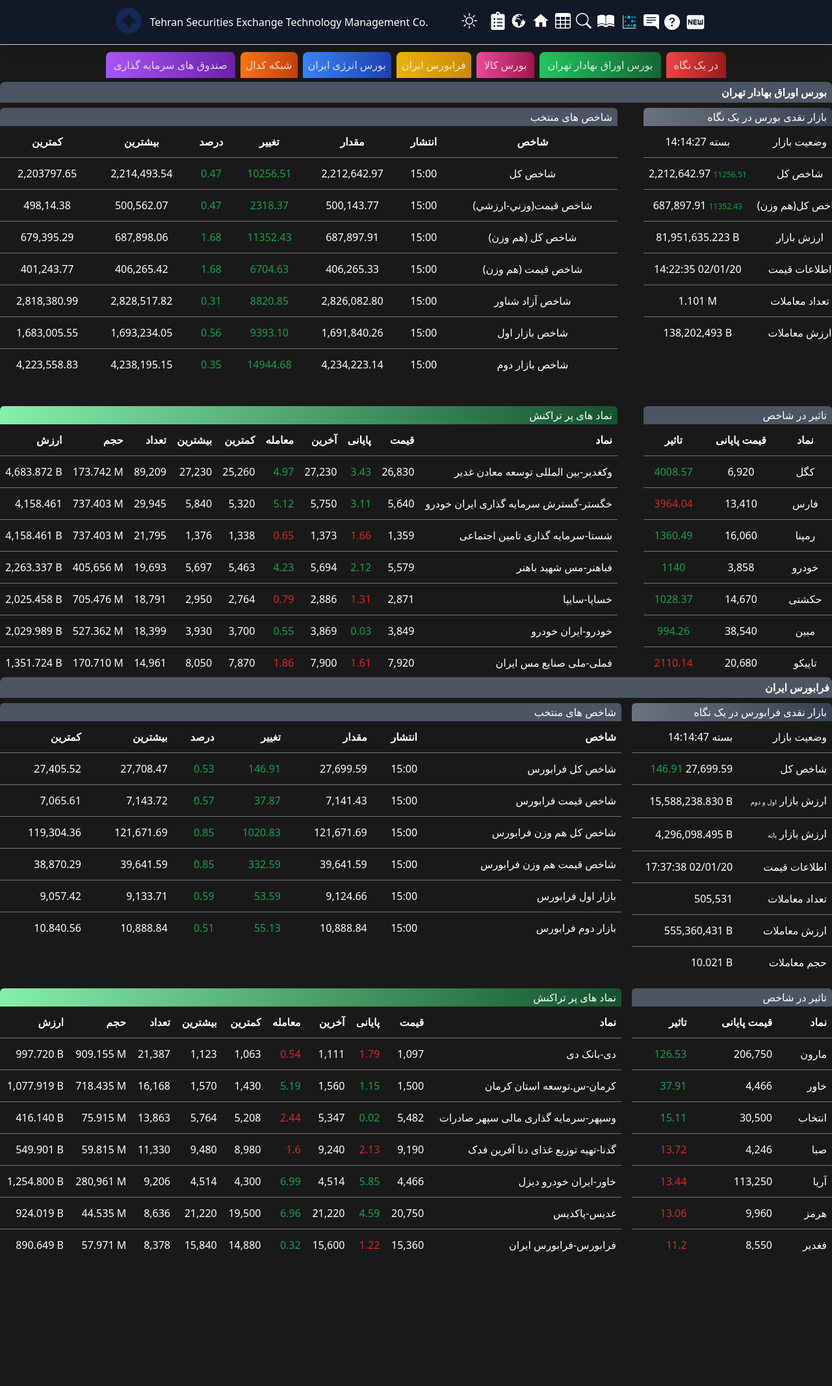
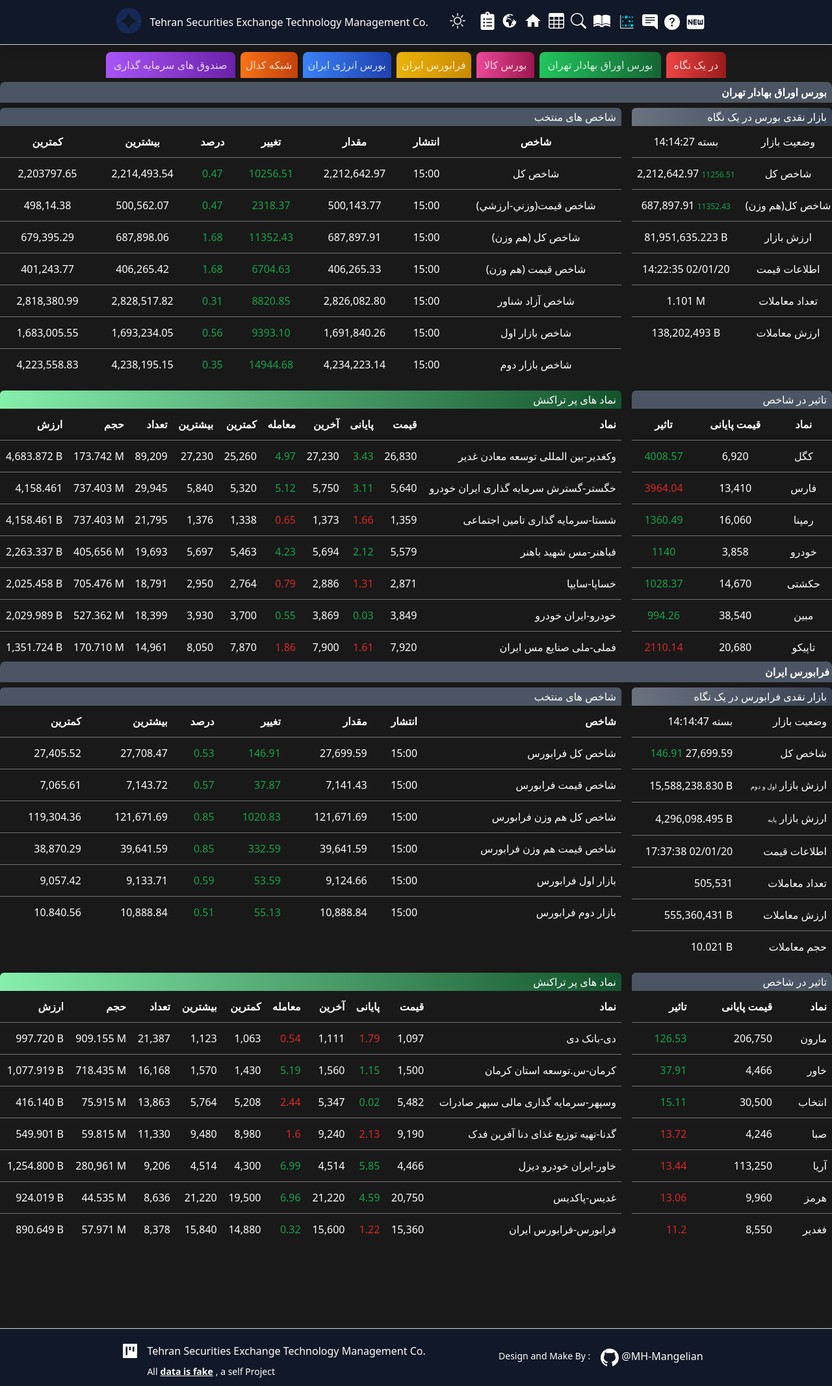
Before and after one commit to MH-Mangelian/Tsetmc-clone-and-redesign, a React (Vite) app: page / in a window 1280 px wide. Shown: the top 2133 px of the page at 65% size. Before the commit the page ends 2068 px from the top, so only its background shows below. Built offline with nearby package versions, Linux system fonts and the light colour scheme.

Commit message:
make and complete Footer

```diff
--- /dev/null
+++ b/components/Footer.jsx
@@ -0,0 +1,34 @@
+import React from "react";
+import { AiFillGithub, AiFillProject } from "react-icons/ai";
+
+const Footer = () => {
+  return (
+    <footer className=" bottom-0 w-screen h-auto border-t dark:border-gray-300 border-gray-800 dark:bg-gray-900 bg-gray-300 shadow-lg">
+      <div className="flex justify-between items-center py-3 xl:max-w-[90%] xl:mx-auto max-w-full px-[8%]">
+        {/* ----------------------Right-------------------- */}
+        <div className="flex flex-col ml-5 max-md:-ml-6">
+          <a href="https://github.com/MH-Mangelian/Tsetmc-clone-and-redesign" target="_blank" className="flex cursor-pointer hover:text-blue-600">
+            <AiFillProject className="flex w-7 h-7 my-2"/>
+            <p className="flex max-md:hidden py-2.5 px-2 ml-1 font-medium dark:text-white text-black">
+                Tehran Securities Exchange Technology Management Co.
+            </p>
+            <p className="text-sm md:hidden py-2.5 px-2 ml-1 font-medium dark:text-white text-black">
+                T.S.E.T.M.C
+            </p>
+          </a>
+          <h3 className="flex text-sm px-10 max-md:px-0.5 max-md:text-[10px] max-md:font-semibold">All<span className="font-bold underline hover:text-red-600 px-1">data is fake </span>, a self Project</h3>
+        </div>
+        {/* -------------------------Left------------------------ */}
+        <div className="flex flex-row mr-5 max-md:-mr-6">
+            <h3 className="flex text-sm my-3 max-md text-[9px]">Design and Make By :</h3>
+            <a href="https://github.com/MH-Mangelian" target="_blank" className="flex mx-3 max-md:mx-1 hover:text-blue-600">
+                <AiFillGithub className="flex w-8 h-8 my-2 mx-0.5"/>
+                <p className="flex my-2.5 max-md:text-[10px] max-md:font-bold max-md:my-4">@MH-Mangelian</p>
+            </a>
+        </div>
+      </div>
+    </footer>
+  );
+};
+
+export default Footer;
--- a/components/Header.jsx
+++ b/components/Header.jsx
@@ -43,10 +43,10 @@
         {/* -------------------left---------------- */}
         <div className={`${toggle ? "hidden" : ""} flex flex-row ml-5`}>
           <img src="/logo.png" alt="TSETMC" className="w-10 h-10 -ml-2" />
-          <p className="flex max-sm:hidden py-2.5 px-2 ml-1 font-medium dark:text-white text-black">
+          <p className="flex max-md:hidden py-2.5 px-2 ml-1 font-medium dark:text-white text-black">
             Tehran Securities Exchange Technology Management Co.
           </p>
-          <p className="text-sm sm:hidden py-2.5 px-2 ml-1 font-medium dark:text-white text-black">
+          <p className="text-sm md:hidden py-2.5 px-2 ml-1 font-medium dark:text-white text-black">
             T.S.E.T.M.C
           </p>
         </div>
@@ -67,17 +67,47 @@
             )}
           </div>
           {/* ----------icon---------- */}
-          <div className="hidden md:flex flex-row-reverse space-x-2 ">
-            <Link><MdFiberNew className="w-8 h-8 mx-2 text-black/90 dark:text-white jumper-hover" /></Link>
-            <Link><BsFillQuestionCircleFill className="w-6 h-7 my-0.5 text-black/90 dark:text-white jumper-hover" /></Link>
-            <Link><BsFillChatRightTextFill className="w-6 h-7 my-0.5 text-black/90 dark:text-white jumper-hover" /></Link>
-            <Link><FcHeatMap className="w-7 h-7 my-0.5 text-black/90 dark:text-white jumper-hover" /></Link>
-            <Link><GiOpenBook className="w-7 h-7  text-black/90 dark:text-white jumper-hover" /></Link>
-            <Link><BsSearch className="w-6 h-7  text-black/90 dark:text-white jumper-hover" /></Link>
-            <Link><BsTable className="w-6 h-7  text-black/90 dark:text-white jumper-hover" /></Link>
-            <Link to="/"><MdHome className="w-7 h-7  text-black/90 dark:text-white jumper-hover" /></Link>
-            <Link><GiEarthAfricaEurope className="w-6 h-7  text-black/90 dark:text-white jumper-hover" /></Link>
-            <Link><FaClipboardList className="w-6 h-7  text-black/90 dark:text-white jumper-hover" /></Link>
+          <div className="hidden md:flex flex-row-reverse space-x-2.5 ">
+            <Link>
+              <MdFiberNew className="w-8 h-8 mx-2 text-black/90 dark:text-white jumper-hover" />
+              <div className="absolute top-5  w-8 h-8  p-1 opacity-0  text-center transition-all hover:flex hover:opacity-80"><p className="text-xs opacity-100 ml-8 mt-5 w-12 h-10 p-1 rounded-b-md rounded-r-md text-white bg-slate-900 dark:bg-slate-800 border-2 border-neutral-600 dark:border-gray-300">اخبار</p></div>
+            </Link>
+            <Link>
+              <BsFillQuestionCircleFill className="w-6 h-7 my-0.5 text-black/90 dark:text-white jumper-hover" />
+              <div className="absolute top-5  w-8 h-8  p-1 opacity-0  text-center transition-all hover:flex hover:opacity-80"><p className="text-xs opacity-100 ml-3 mt-5 w-20 h-10 p-1 rounded-b-md rounded-r-md text-white bg-slate-900 dark:bg-slate-800 border-2 border-neutral-600 dark:border-gray-300">سوالات‌متداول</p></div>
+            </Link>
+            <Link>
+              <BsFillChatRightTextFill className="w-6 h-7 my-0.5 text-black/90 dark:text-white jumper-hover" />
+              <div className="absolute top-5  w-8 h-8  p-1 opacity-0  text-center transition-all hover:flex hover:opacity-80"><p className="text-xs opacity-100 ml-3 mt-5 w-20 h-10 p-1 rounded-b-md rounded-r-md text-white bg-slate-900 dark:bg-slate-800 border-2 border-neutral-600 dark:border-gray-300">ارتباط‌باما</p></div>
+            </Link>
+            <Link>
+              <FcHeatMap className="w-7 h-7 my-0.5 text-black/90 dark:text-white jumper-hover" />
+              <div className="absolute top-5  w-8 h-8  p-1 opacity-0  text-center transition-all hover:flex hover:opacity-80"><p className="text-xs opacity-100 ml-3 mt-5 w-20 h-10 p-1 rounded-b-md rounded-r-md text-white bg-slate-900 dark:bg-slate-800 border-2 border-neutral-600 dark:border-gray-300">نقشه‌بازار</p></div>
+            </Link>
+            <Link>
+              <GiOpenBook className="w-7 h-7  text-black/90 dark:text-white jumper-hover" />
+              <div className="absolute top-5  w-8 h-8  p-1 opacity-0  text-center transition-all hover:flex hover:opacity-80"><p className="text-xs opacity-100 ml-3 mt-5 w-20 h-10 p-1 rounded-b-md rounded-r-md text-white bg-slate-900 dark:bg-slate-800 border-2 border-neutral-600 dark:border-gray-300">آموزش</p></div>
+            </Link>
+            <Link>
+              <BsSearch className="w-6 h-7  text-black/90 dark:text-white jumper-hover" />
+              <div className="absolute top-5  w-8 h-8  p-1 opacity-0  text-center transition-all hover:flex hover:opacity-80"><p className="text-xs opacity-100 ml-3 mt-5 w-20 h-10 p-1 rounded-b-md rounded-r-md text-white bg-slate-900 dark:bg-slate-800 border-2 border-neutral-600 dark:border-gray-300">جستجوی‌نماد</p></div>
+            </Link>
+            <Link>
+              <BsTable className="w-6 h-7  text-black/90 dark:text-white jumper-hover" />
+              <div className="absolute top-5  w-8 h-8  p-1 opacity-0  text-center transition-all hover:flex hover:opacity-80"><p className="text-xs opacity-100 ml-3 mt-5 w-20 h-10 p-1 rounded-b-md rounded-r-md text-white bg-slate-900 dark:bg-slate-800 border-2 border-neutral-600 dark:border-gray-300">دیده‌بان‌بازار</p></div>
+            </Link>
+            <Link to="/">
+              <MdHome className="w-7 h-7  text-black/90 dark:text-white jumper-hover" />
+              <div className="absolute top-5  w-8 h-8  p-1 opacity-0  text-center transition-all hover:flex hover:opacity-80"><p className="text-xs opacity-100 ml-3 mt-5 w-20 h-10 p-1 rounded-b-md rounded-r-md text-white bg-slate-900 dark:bg-slate-800 border-2 border-neutral-600 dark:border-gray-300">خانه</p></div>
+            </Link>
+            <Link>
+              <GiEarthAfricaEurope className="w-6 h-7  text-black/90 dark:text-white jumper-hover" />
+              <div className="absolute top-5  w-8 h-8  p-1 opacity-0  text-center transition-all hover:flex hover:opacity-80"><p className="text-xs opacity-100 ml-3 mt-5 w-20 h-10 p-1 rounded-b-md rounded-r-md text-white bg-slate-900 dark:bg-slate-800 border-2 border-neutral-600 dark:border-gray-300">Languages</p></div>
+            </Link>
+            <Link>
+              <FaClipboardList className="w-6 h-7  text-black/90 dark:text-white jumper-hover" />
+              <div className="absolute top-5  w-8 h-8  p-1 opacity-0  text-center transition-all hover:flex hover:opacity-80"><p className="text-xs opacity-100 ml-3 mt-5 w-20 h-10 p-1 rounded-b-md rounded-r-md text-white bg-slate-900 dark:bg-slate-800 border-2 border-neutral-600 dark:border-gray-300">سایرخدمات</p></div>
+            </Link>
           </div>
           <div className="md:hidden flex items-center">
             <div className="">
@@ -95,16 +125,13 @@
             </div>
 
             <div
-              className={`${
-                toggle ? "flex" : "hidden"
-              } ${toggle ? "min-h-screen" : ""} w-[21rem] items-center justify-center rounded-lg shadow-md bg-gradient-to-l from-white/25 to-white/80 dark:bg-gradient-to-l dark:from-slate-800 dark:to-slate-700/60 `}
+              className={`${toggle ? "flex" : "hidden"} ${
+                toggle ? "min-h-screen" : ""
+              } w-[21rem] items-center justify-center rounded-lg shadow-md bg-gradient-to-l from-white/25 to-white/80 dark:bg-gradient-to-l dark:from-slate-800 dark:to-slate-700/60 `}
             >
               <div className="grid grid-cols-1 gap-2 mx-2 text-center justify-center items-center">
                 <div className="flex justify-center w-60 bg-slate-400 dark:bg-slate-600 py-1.5 px-2 rounded-md">
-                  <a
-                    href=""
-                    className="flex text-lg font-medium space-x-1.5 "
-                  >
+                  <a href="" className="flex text-lg font-medium space-x-1.5 ">
                     <p>اخبار</p>
                     <MdFiberNew className="w-8 h-8 my-0.5 text-black/90 dark:text-white jumper-hover" />
                   </a>
@@ -199,9 +226,7 @@
                     <FaClipboardList className="w-6 h-7  text-black/90 dark:text-white jumper-hover" />
                   </a>
                 </div>
-
               </div>
-
             </div>
           </div>
         </div>
--- a/components/Medial.jsx
+++ b/components/Medial.jsx
@@ -11,7 +11,7 @@
             {/* ----------------------center side -------------------- */}
             <div className='grid min-h-screen justify-center min-w-fit sm:grid-flow-row'>
                 <div className=' text-right bg-gray-600 text-white rounded-t-lg p-1 -mt-0.5 mb-2 font-bold px-2'>بورس اوراق بهادار تهران</div>
-                <div className='grid grid-cols-4 gap-10 max-md:gap-4'>
+                <div className='grid grid-cols-4 gap-4 max-md:gap-4'>
                     <div className='col-span-3 max-md:col-span-4'>
                         <p className='bg-gray-600 text-white p-0.5 rounded-t-md text-right px-2 font-medium'>شاخص های منتخب</p>
                         <div className='overflow-x-auto md:table-scroll max-md:mx-3'>
--- a/src/App.jsx
+++ b/src/App.jsx
@@ -2,16 +2,18 @@
 
 //------------------------components------------------------------
 import Header from "../components/Header"
+import Footer from "../components/Footer"
 import Medial from "../components/Medial"
 
 //----------------------------Pages-------------------------------
-import BondsPage from "../pages/BondsPage"
+import BondsPage from "../pages/BondsPage_inside/BondsPage"
 import CommodityExchangePage from "../pages/CommodityExchangePage"
 import InvestmentFunds from "../pages/InvestmentFunds"
 import IranEnergyExchange from "../pages/IranEnergyExchange"
 import IranExchange from "../pages/IranExchange"
 import CodalNetwork from "../pages/CodalNetwork"
 import NotFound from "../pages/NotFound"
+
 
 
 
@@ -24,6 +26,7 @@
       <Header/>
       <Routes >
         <Route  path="/" element={<Medial />} />
+        <Route  path="/bonds" element={<BondsPage />} />
         <Route  path="/commodity-exchange" element={<CommodityExchangePage />} />
         <Route  path="/investment-funds" element={<InvestmentFunds />} />
         <Route  path="/iran-energy-exchange" element={<IranEnergyExchange />} />
@@ -31,6 +34,7 @@
         <Route  path="/codal-network" element={<CodalNetwork />} />
         <Route path="*" element={<NotFound />} />
       </Routes >
+      <Footer/>
     </Router>
   )
 }
```
Also changed, not shown: components/SideBtns.jsx (+10 -10 lines), pages/BondsPage_inside/BondsPage.jsx (renamed from pages/BondsPage.jsx).
